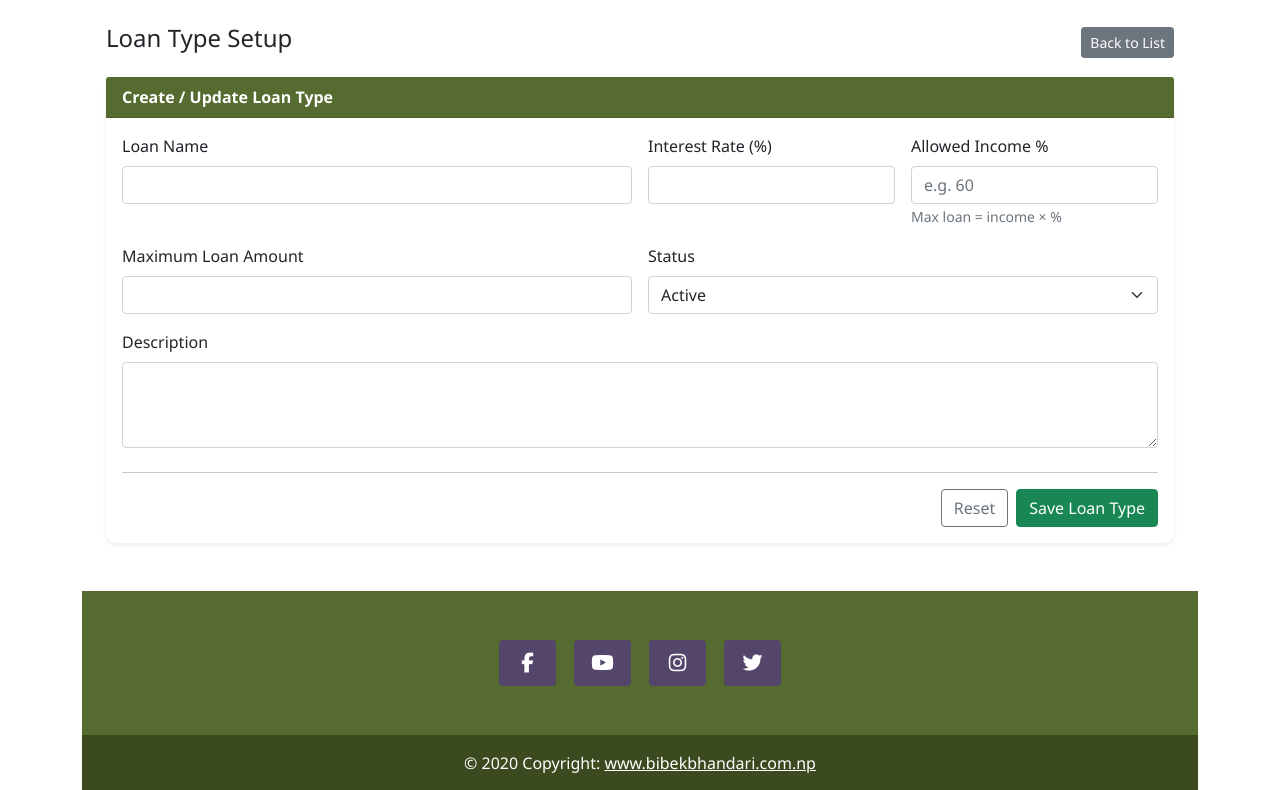
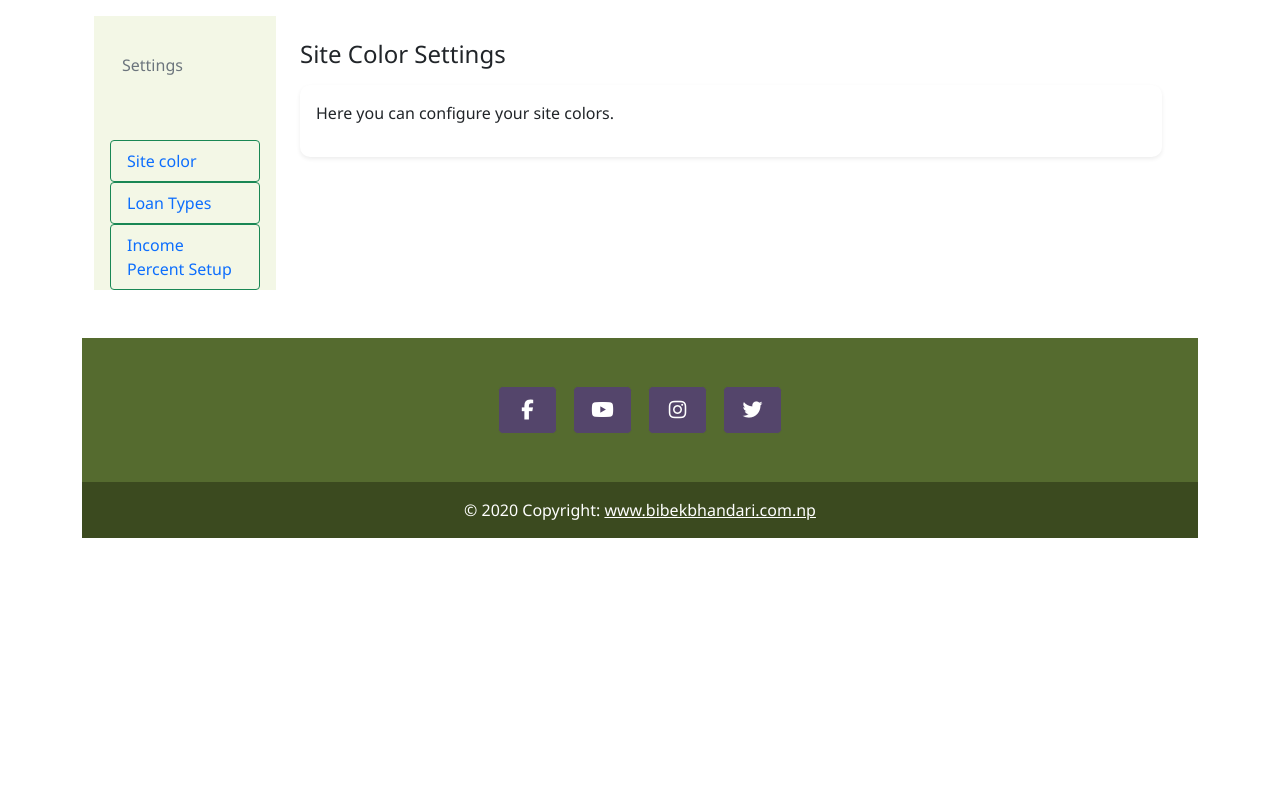
Before and after one commit to bibekb12/GREENLOAN, a Django app: template templates/core/site_setting.html in a window 1280 px wide. Shown: the part 161-951 px from the top of the page. After the commit the page ends 699 px from the top, so only its background shows below. Run offline with Django 5.2, Linux system fonts and the light colour scheme; the template is opened without the code that fills it: values that come from a table or form of the project are taken from there, others are empty; data comes from the database, SQL or seed files in the repository; tables that the repository leaves empty hold one stand-in row (values such as "Sample post"); some libraries are stand-ins or nearby versions.

Commit message:
maza aayo aaja ko setting milauda

```diff
--- a/core/models.py
+++ b/core/models.py
@@ -10,4 +10,8 @@ class SitePage(models.Model):
         default=50,
     )
 
+    def __int__(self):
+        return self.allowed_income_percent
+
+
     history = HistoricalRecords()
--- a/core/views.py
+++ b/core/views.py
@@ -133,3 +133,9 @@ class SitePageSettingsView(LoginRequiredMixin, UserPassesTestMixin, CreateView):
     def handle_no_permission(self):
         messages.error(self.request, "You dont have permission to settings site.")
         return redirect("core:settings")
+
+    def get_context_data(self, **kwargs):
+        context = super().get_context_data(**kwargs)
+        context["allowed_precent"] = SitePage.objects.first()
+        context["loan_types"] = LoanTypes.objects.all()
+        return context
--- a/templates/core/site_setting.html
+++ b/templates/core/site_setting.html
@@ -1,53 +1,112 @@
+
 {% extends 'core/settings.html' %}
+{% load static %}
 
 {% block settings_content %}
-  <div class="container mt-4">
-    <div class="row mb-3">
-      <div class="col-12 d-flex justify-content-between align-items-center">
-        <h4>Loan Type Setup</h4>
-        <a href="{% url 'core:settings' %}" class="btn btn-secondary btn-sm">Back to List</a>
+<div class="container-fluid">
+  <div class="row">
+
+    <!-- Sidebar -->
+    <nav id="sidebarMenu" class="col-md-3 col-lg-2 d-md-block sidebar collapse" style="background: var(--primary-light);">
+      <div class="position-sticky pt-3">
+
+        <h6 class="sidebar-heading px-3 mt-4 mb-1 text-muted" style="height: 10vh">
+          Settings
+        </h6>
+
+        <ul class="nav flex-column">
+          <li class="nav-item">
+            <a class="nav-link active border border-success rounded px-3 mx-1" href="#"
+               onclick="showPage('siteColor')">
+               Site color
+            </a>
+          </li>
+          <li class="nav-item">
+            <a class="nav-link border border-success rounded px-3 mx-1" href="#"
+               onclick="showPage('loanTypes')">
+               Loan Types
+            </a>
+          </li>
+          <li class="nav-item">
+            <a class="nav-link border border-success rounded px-3 mx-1" href="#"
+               onclick="showPage('incomePercent')">
+               Income Percent Setup
+            </a>
+          </li>
+        </ul>
+
+      </div>
+    </nav>
+
+    <!-- Main content -->
+    <main class="col-md-9 ms-sm-auto col-lg-10 px-md-4">
+
+      <!-- Site Color Page -->
+      <div id="siteColor" class="settings-page">
+        <h4 class="mt-4">Site Color Settings</h4>
+        <div class="card shadow-sm mt-3">
+          <div class="card-body">
+            <p>Here you can configure your site colors.</p>
+            <!-- Add color picker or form here -->
+            <form action="">
+
+            </form>
           </div>
         </div>
-
-    <div class="card shadow-sm">
+      </div>
+<!-- Loan Types Page -->
+<div id="loanTypes" class="settings-page d-none">
+  <h4 class="mt-4">Loan Type Setup</h4>
+  <div class="card shadow-sm mt-3">
     <div class="card-header bg-primary text-white">
       <strong>Create / Update Loan Type</strong>
     </div>
-
     <div class="card-body">
       <form method="post">
         {% csrf_token %}
+
+        <!-- Dropdown for existing loan types -->
+        <div class="mb-3">
+          <label class="form-label">Select Loan Type to Update</label>
+          <select id="loanTypeSelect" class="form-select">
+            <option value="" selected>-- New Loan Type --</option>
+            {% for loan in loan_types %}
+              <option
+                value="{{ loan.id }}"
+                data-name="{{ loan.name }}"
+                data-interest="{{ loan.interest_rate }}"
+                data-amount="{{ loan.amount_limit }}"
+                data-status="{{ loan.is_active }}"
+                data-description="{{ loan.description }}"
+              >
+                {{ loan.name }}
+              </option>
+            {% endfor %}
+          </select>
+        </div>
 
         <div class="row g-3">
           <!-- Loan Name -->
           <div class="col-md-6">
             <label class="form-label">Loan Name</label>
-              <input type="text" name="name" class="form-control" value="{{ form.name.value|default:'' }}" required />
+            <input type="text" name="name" id="loanName" class="form-control" required />
           </div>
 
           <!-- Interest Rate -->
           <div class="col-md-3">
             <label class="form-label">Interest Rate (%)</label>
-              <input type="number" step="0.01" name="interest_rate" class="form-control" required />
+            <input type="number" step="0.01" name="interest_rate" id="interestRate" class="form-control" required />
+          </div>
+          <!-- Maximum Loan Amount -->
+          <div class="col-md-6">
+            <label class="form-label">Maximum Loan Amount</label>
+            <input type="number" step="0.01" name="amount_limit" id="amountLimit" class="form-control" required />
           </div>
 
-            <!-- Allowed Income Percentage -->
-            <div class="col-md-3">
-              <label class="form-label">Allowed Income %</label>
-              <input type="number" step="0.01" name="allowed_income_percent" class="form-control" placeholder="e.g. 60" required />
-              <small class="text-muted">Max loan = income × %</small>
-            </div>
-
-            <!-- Amount Limit -->
-            <div class="col-md-6">
-              <label class="form-label">Maximum Loan Amount</label>
-              <input type="number" step="0.01" name="amount_limit" class="form-control" required />
-            </div>
-
-            <!-- Active -->
+          <!-- Status -->
           <div class="col-md-6">
             <label class="form-label">Status</label>
-              <select name="is_active" class="form-select">
+            <select name="is_active" id="statusSelect" class="form-select">
               <option value="true">Active</option>
               <option value="false">Inactive</option>
             </select>
@@ -56,12 +115,11 @@
           <!-- Description -->
           <div class="col-12">
             <label class="form-label">Description</label>
-              <textarea name="description" class="form-control" rows="3"></textarea>
+            <textarea name="description" id="descriptionField" class="form-control" rows="3"></textarea>
           </div>
         </div>
 
         <hr class="mt-4" />
-
         <div class="d-flex justify-content-end gap-2">
           <button type="reset" class="btn btn-outline-secondary">Reset</button>
           <button type="submit" class="btn btn-success">Save Loan Type</button>
@@ -70,4 +128,61 @@
     </div>
   </div>
 </div>
+      <!-- Income Percent Page -->
+      <div id="incomePercent" class="settings-page d-none">
+        <h4 class="mt-4">Income Percent Setup</h4>
+        <div class="card shadow-sm mt-3">
+   <div class="card-body">
+     <form action="" method="post">
+       {% csrf_token %}
+       {% if allowed_precent %}
+    <div class="mb-3">
+      Allowed Percent :
+      <input type="text" id="allowedPercent" name="allowed_percent" class="form-control" placeholder="e.g. 60" value="{{ allowed_precent.allowed_income_percent|default:'' }}" required>
+    </div>
+    {% endif %}
+    <div class="d-flex justify-content-end gap-2">
+      <button type="submit" class="btn btn-success">Save</button>
+    </div>
+  </form>
+</div>
+
+        </div>
+      </div>
+
+    </main>
+  </div>
+</div>
+
+<!-- JS to toggle pages -->
+<script>
+function showPage(pageId) {
+  // Hide all pages
+  document.querySelectorAll('.settings-page').forEach(function(el){
+    el.classList.add('d-none');
+  });
+
+  // Show selected page
+  document.getElementById(pageId).classList.remove('d-none');
+}
+  const loanSelect = document.getElementById('loanTypeSelect');
+  loanSelect.addEventListener('change', function() {
+    const selected = loanSelect.selectedOptions[0];
+    if(selected.value === "") {
+      // Clear fields for new loan
+      document.getElementById('loanName').value = '';
+      document.getElementById('interestRate').value = '';
+      document.getElementById('amountLimit').value = '';
+      document.getElementById('statusSelect').value = 'true';
+      document.getElementById('descriptionField').value = '';
+    } else {
+      // Fill fields with selected loan data
+      document.getElementById('loanName').value = selected.dataset.name;
+      document.getElementById('interestRate').value = selected.dataset.interest;
+      document.getElementById('amountLimit').value = selected.dataset.amount;
+      document.getElementById('statusSelect').value = selected.dataset.status === "True" ? 'true' : 'false';
+      document.getElementById('descriptionField').value = selected.dataset.description;
+    }
+  });
+</script>
 {% endblock %}
```
Lines whose indentation alone changed are shown as unchanged.
